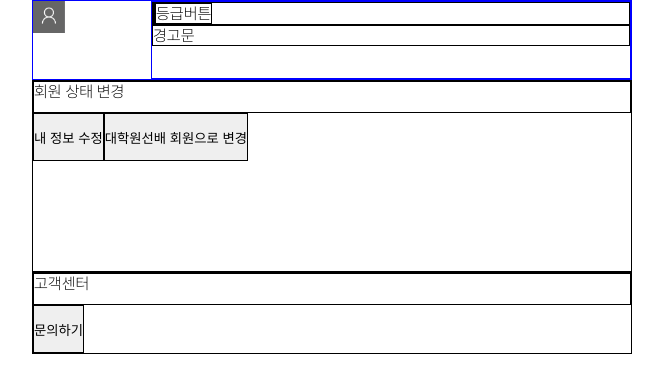
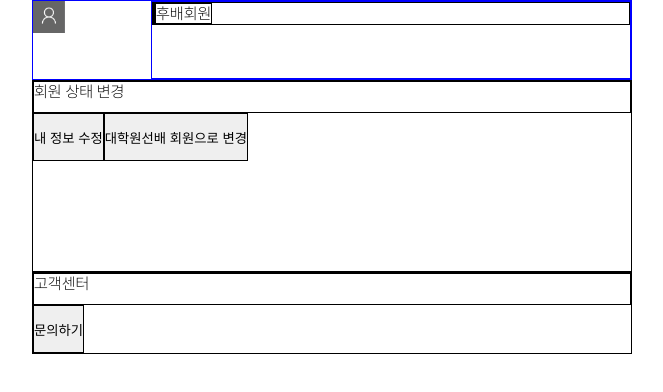
Before and after one commit to WE-ARE-RACCOONS/postgraduate-front, a Next.js app: page /mypage in a window 1280 px wide. Shown: the top 392 px of the page, without its empty margins (308-971 px from the left). Built offline with nearby package versions, Linux system fonts and the light colour scheme.

Commit message:
RAC-147 fix: 경고문 없앰

```diff
--- a/src/components/Profile/Profile.tsx
+++ b/src/components/Profile/Profile.tsx
@@ -18,9 +18,8 @@ function Profile({ profile, nickName }: { profile: string; nickName: string }) {
       <ProfileInfo>
         <ProfileName>
           <ProfileNickname>{nickName}</ProfileNickname>
-          <ProfileButton>등급버튼</ProfileButton>
+          <ProfileButton>후배회원</ProfileButton>
         </ProfileName>
-        <ProfileWarn>경고문</ProfileWarn>
       </ProfileInfo>
     </ProfileBox>
   );
```
